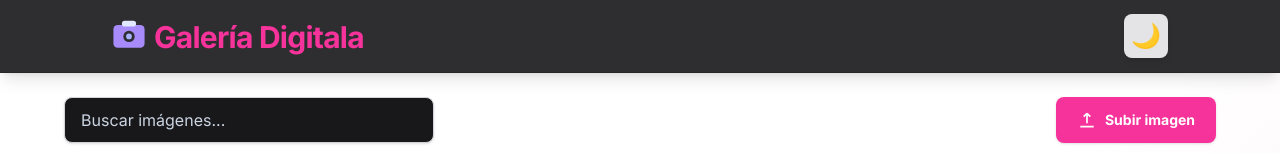
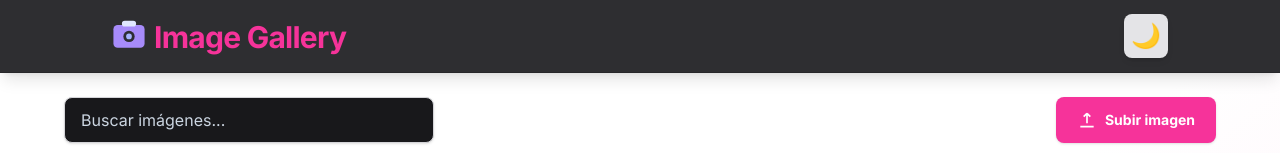
Before and after one commit to NoisGit/image-gallery-app, a React (Vite) app: page / in a window 1280 px wide. Shown: the top 153 px of the page. Built offline with nearby package versions, Linux system fonts and the light colour scheme.

Commit message:
chore: update header branding

```diff
--- a/src/components/Header.tsx
+++ b/src/components/Header.tsx
@@ -9,7 +9,6 @@ export default function Header() {
       <div className="max-w-6xl mx-auto flex items-center justify-between px-6 sm:px-12" style={{ height: "72px" }}>
         <div className="flex items-center gap-2">
           <span className="flex items-center" style={{ lineHeight: 1, marginBottom: "2px" }}>
-            {/* SVG cámara alineada */}
             <svg width="34" height="34" viewBox="0 0 24 24" fill="none" style={{ display: "block" }}>
               <rect x="3" y="7" width="18" height="12" rx="2.5" fill="#eee" />
               <rect x="1" y="5" width="22" height="16" rx="3" fill="#a78bfa" />
@@ -19,7 +18,7 @@ export default function Header() {
             </svg>
           </span>
           <span className="font-black text-2xl sm:text-3xl tracking-tight text-pink-500 select-none" style={{ lineHeight: 1, paddingTop: "2px" }}>
-            Galería Digitala
+            Image Gallery
           </span>
         </div>
         <button
```
